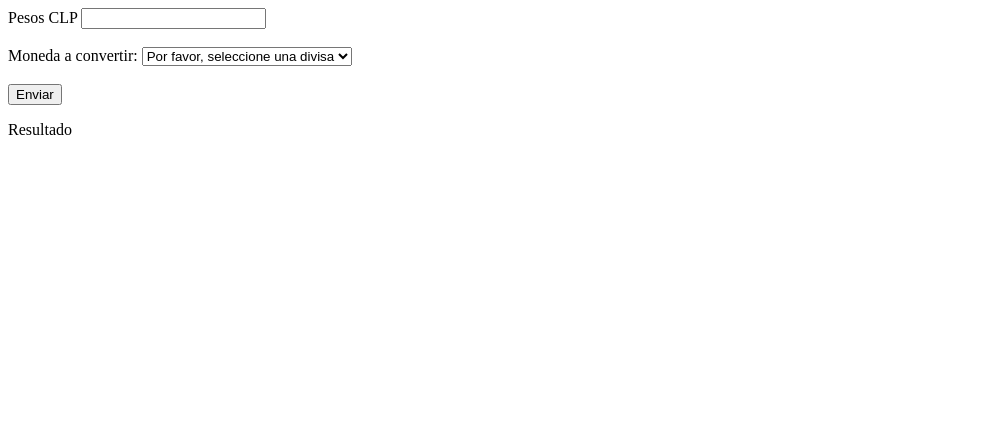
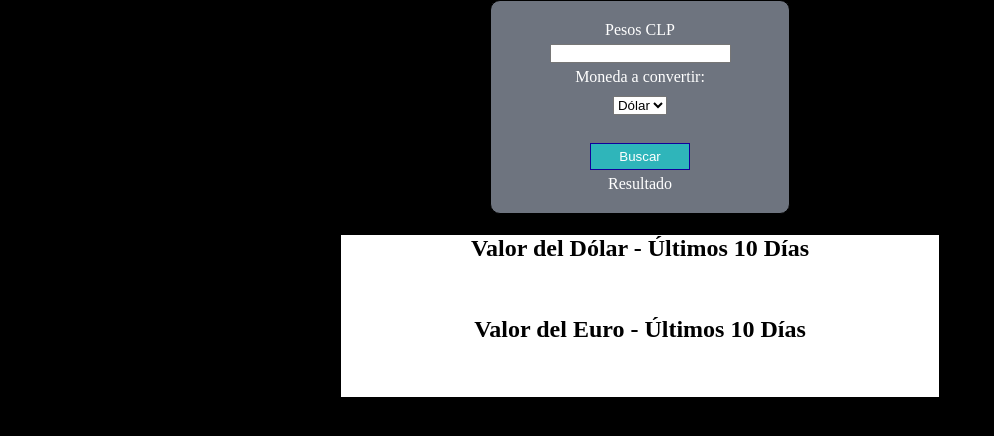
Before and after one commit to Dallengaller/Prueba_ConversorMonedas, a plain HTML site: page index.html in a window 1280 px wide. Shown: the whole page, without its empty margins (0-994 px from the left). Drawn offline with nearby package versions, Linux system fonts and the light colour scheme; no server answers.

Commit message:
codigo js

```diff
--- a/index.html
+++ b/index.html
@@ -4,35 +4,47 @@
 <head>
     <meta charset="UTF-8">
     <meta name="viewport" content="width=device-width, initial-scale=1.0">
-    <title>Conversor de Monedas
-    </title>
+    <title>Conversor de Monedas</title>
+    <link rel="preload" href="./styles.css" as="style">
+    <link href="./styles.css" rel="stylesheet">
+    <script src="https://cdn.jsdelivr.net/npm/chart.js"></script>
 </head>
 
 <body>
-    <div>
-        <label for="moneda">Pesos CLP</label>
-        <input type="number" id="number" min="0">
-        <br>
-        <br>
+    <div class="main_box">
+        <div class="caja_convertidor">
+            <div class="peso_clp">
+                <label for="cantidad">Pesos CLP</label>
+                <input type="number" id="cantidad" min="0">
             </div>
 
-    <div>
+            <div class="divisas">
                 <label for="divisa">Moneda a convertir:</label>
-
                 <select id="divisa">
-            <option value="">Por favor, seleccione una divisa</option>
-            <option value="dolar">Dolar</option>
+                    <option value="dolar">Dólar</option>
                     <option value="euro">Euro</option>
-            <option value="libra">Libra</option>
                 </select>
             </div>
             <br>
             <div>
-        <input type="submit" value="Enviar">
+                <button onclick="convertir()">Buscar</button>
             </div>
             <div>
-        <p>Resultado</p>
+                <p id="resultado">Resultado</p>
             </div>
+        </div>
+
+        <div class="graficas">
+            <!-- Grafica para DOLAR -->
+            <h2>Valor del Dólar - Últimos 10 Días</h2>
+            <canvas id="myChart" width="100" height="50"></canvas>
+
+            <!-- Grafica para EURO -->
+            <h2>Valor del Euro - Últimos 10 Días</h2>
+            <canvas id="myChart2" width="100" height="50"></canvas>
+        </div>
+    </div>
+    <script src="./index.js"></script>
 </body>
 
 </html>
--- /dev/null
+++ b/index.js
@@ -0,0 +1,134 @@
+async function obtenerTasaDeCambio(divisa) {
+    const res = await fetch("https://mindicador.cl/api/");
+    const data = await res.json();
+
+    if (divisa === "dolar") {
+        return data.dolar.valor;
+    } else if (divisa === "euro") {
+        return data.euro.valor;
+    } else {
+        throw new Error("Divisa no válida");
+    }
+}
+
+async function convertir() {
+    const cantidad = parseFloat(document.getElementById("cantidad").value);
+    const divisa = document.getElementById("divisa").value;
+
+    if (!cantidad || !divisa) {
+        alert("Por favor, complete todos los campos.");
+        return;
+    }
+
+    try {
+        const tasaDeCambio = await obtenerTasaDeCambio(divisa);
+        const resultado = cantidad / tasaDeCambio;
+        document.getElementById("resultado").textContent = `Resultado: ${resultado.toFixed(2)} ${divisa.toUpperCase()}`;
+    } catch (error) {
+        console.error("Error durante la conversión:", error);
+        document.getElementById("resultado").textContent = "Error durante la conversión.";
+    }
+}
+
+// Graficas Dolar
+
+document.addEventListener("DOMContentLoaded", function () {
+    // URL de la API
+    const apiUrl = "https://mindicador.cl/api/dolar/";
+
+    // Obtener el contexto del lienzo
+    const ctx = document.getElementById("myChart").getContext("2d");
+
+    // Realizar la solicitud a la API
+    fetch(apiUrl)
+        .then(response => response.json())
+        .then(data => {
+            // Obtener la información relevante (valores del dólar de los últimos 10 días)
+            const valoresDolar = data.serie.slice(0, 10);
+
+            // Extraer fechas y valores para el gráfico
+            const fechas = valoresDolar.map(valor => valor.fecha.substr(0, 10));
+            const valores = valoresDolar.map(valor => valor.valor);
+
+            // Crear el gráfico
+            new Chart(ctx, {
+                type: 'line',
+                data: {
+                    labels: fechas,
+                    datasets: [{
+                        label: 'Valor del Dólar',
+                        borderColor: 'rgb(75, 192, 192)',
+                        data: valores,
+                        fill: false,
+                    }]
+                },
+                options: {
+                    scales: {
+                        x: {
+                            type: 'category',
+                            title: {
+                                display: true,
+                                text: 'Fecha'
+                            }
+                        },
+                        y: {
+                            title: {
+                                display: true,
+                                text: 'Valor del Dólar'
+                            }
+                        }
+                    }
+                }
+            });
+        })
+        .catch(error => {
+            console.error("Error al obtener datos:", error);
+        });
+});
+
+// Grafica para EURO
+document.addEventListener("DOMContentLoaded", function () {
+    const apiUrl = "https://mindicador.cl/api/euro/";
+
+    const ctx = document.getElementById("myChart2").getContext("2d");
+
+    function obtenerDatosEuro() {
+        return fetch(apiUrl)
+            .then(response => response.json())
+            .then(data => data.serie.slice(0, 10))
+            .catch(error => console.error("Error al obtener datos:", error));
+    }
+
+    function configurarGrafico(fechas, valores) {
+        new Chart(ctx, {
+            type: 'line',
+            data: {
+                labels: fechas,
+                datasets: [{
+                    label: 'Valor del Euro',
+                    borderColor: 'rgb(192, 75, 192)',
+                    data: valores,
+                    fill: false,
+                }]
+            },
+            options: {
+                scales: {
+                    x: { type: 'category', title: { display: true, text: 'Fecha' } },
+                    y: { title: { display: true, text: 'Valor del Euro' } }
+                }
+            }
+        });
+    }
+
+    function actualizarGrafico() {
+        obtenerDatosEuro()
+            .then(data => {
+                const fechas = data.map(valor => valor.fecha.substr(0, 10));
+                const valores = data.map(valor => valor.valor);
+                configurarGrafico(fechas, valores);
+            });
+    }
+
+    // Configurar el gráfico inicial
+    actualizarGrafico();
+});
--- /dev/null
+++ b/styles.css
@@ -0,0 +1,60 @@
+* {
+    margin: 0;
+    padding: 0;
+    box-sizing: border-box;
+}
+
+.main_box {
+    background-color: black;
+    height: 100vh;
+}
+
+.caja_convertidor {
+    margin: 0 auto;
+    border: 1px solid black;
+    padding: 20px 50px;
+    width: 300px;
+    display: flex;
+    flex-direction: column;
+    gap: 5px;
+    justify-content: center;
+    align-items: center;
+    border-radius: 10px;
+    color: rgb(255, 255, 255);
+    background-color: rgb(110, 116, 127);
+}
+
+.peso_clp {
+    display: flex;
+    flex-direction: column;
+    justify-content: center;
+    align-items: center;
+    gap: 5px;
+
+
+}
+
+.divisas {
+    display: flex;
+    flex-direction: column;
+    justify-content: center;
+    align-items: center;
+    gap: 10px;
+}
+
+.graficas {
+    border: 1px solid black;
+    background-color: white;
+    width: 600px;
+    margin: 20px auto 0px auto;
+    text-align: center;
+}
+
+button {
+    background-color: rgba(0, 230, 230, 0.574);
+    color: white;
+    border-style: none;
+    padding: 5px;
+    width: 100px;
+    border: 1px solid rgb(18, 0, 154);
+}
```
Lines whose indentation alone changed are shown as unchanged.
